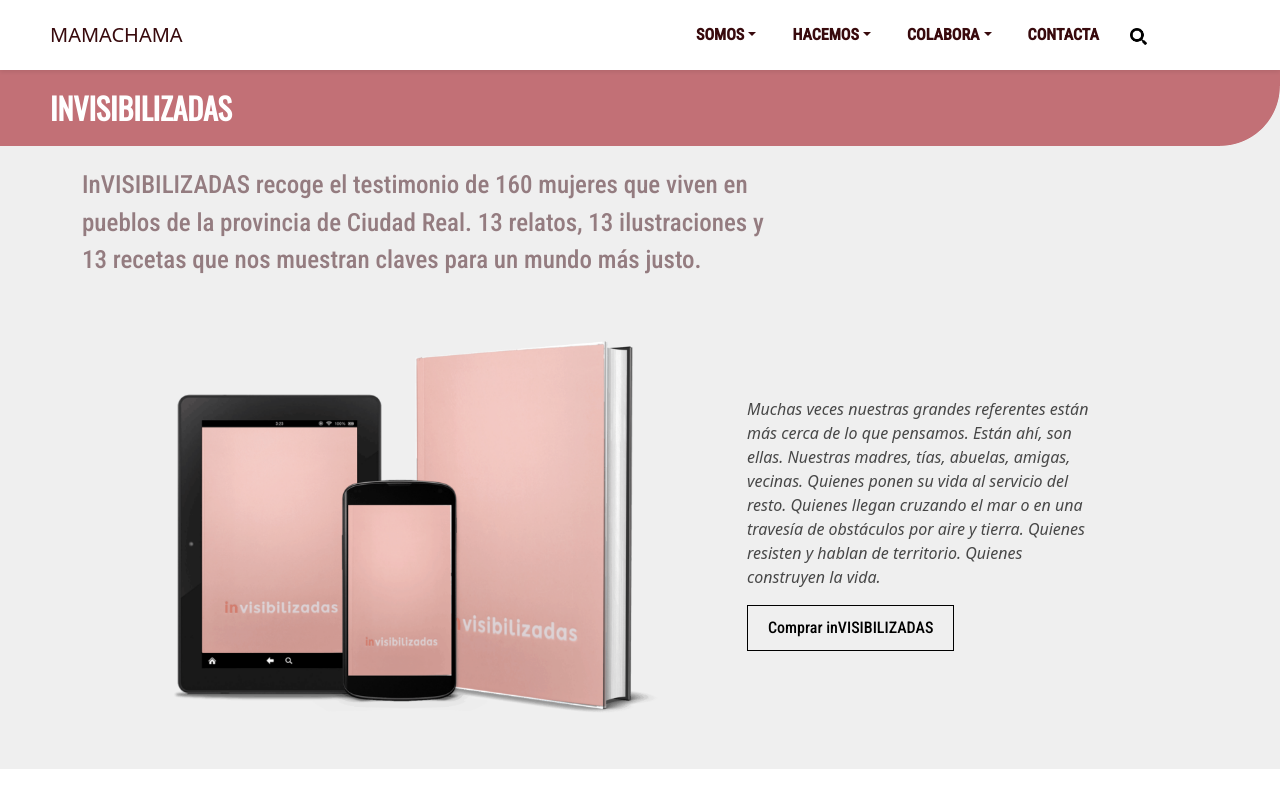
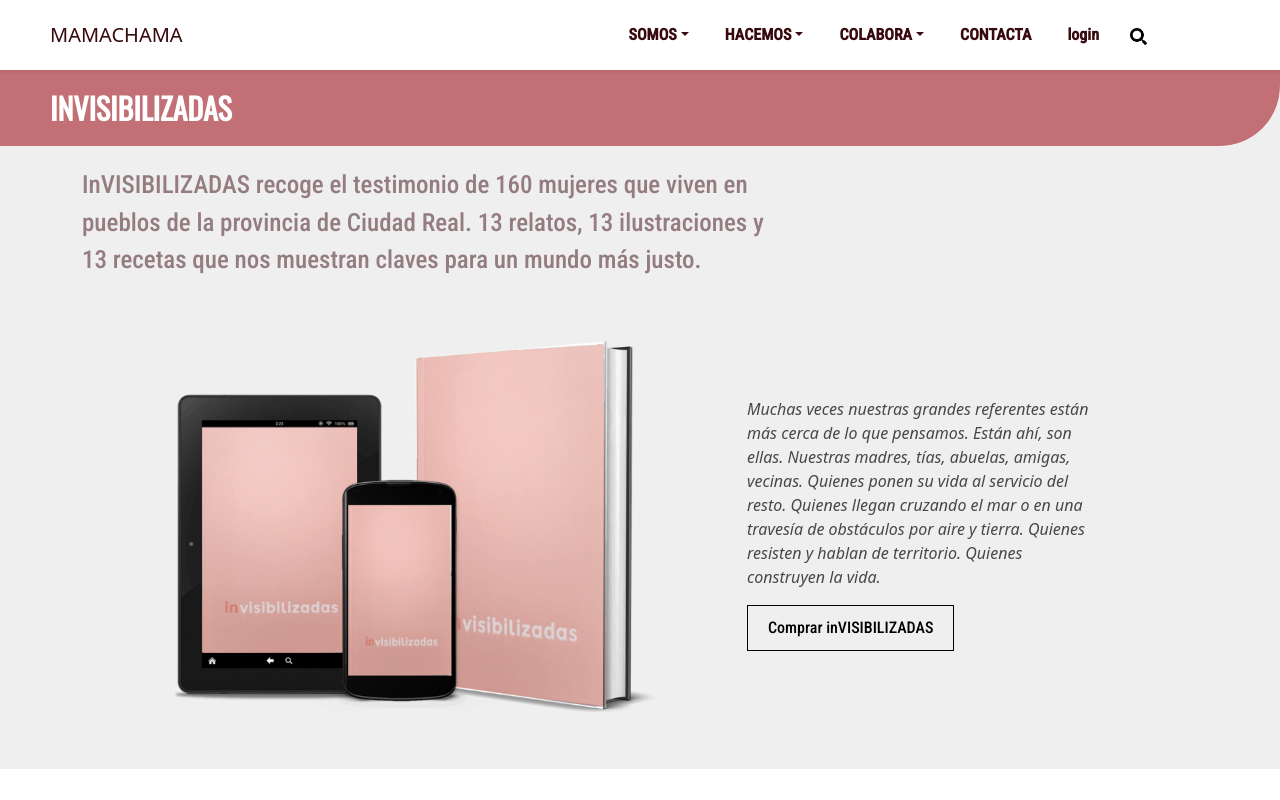
Before and after one commit to hachesanchez/Mamachama-client, a React (Vite) app: page /colabora/invisibilizadas in a window 1280 px wide. Shown: the top 800 px of the page. Built offline with nearby package versions, Linux system fonts and the light colour scheme.

Commit message:
login on navbar

```diff
--- a/src/components/Navigation/Navigation.jsx
+++ b/src/components/Navigation/Navigation.jsx
@@ -130,6 +130,11 @@ function Navigation() {
                             </NavDropdown>
                         </>
                     }
+                    {!user &&
+                        <>
+                            <Nav.Link as={Link} to={'/login'} className='nav-link' onClick={handleCloseNavbar}>login</Nav.Link>
+                        </>
+                    }
 
                 </Nav>
 
```
